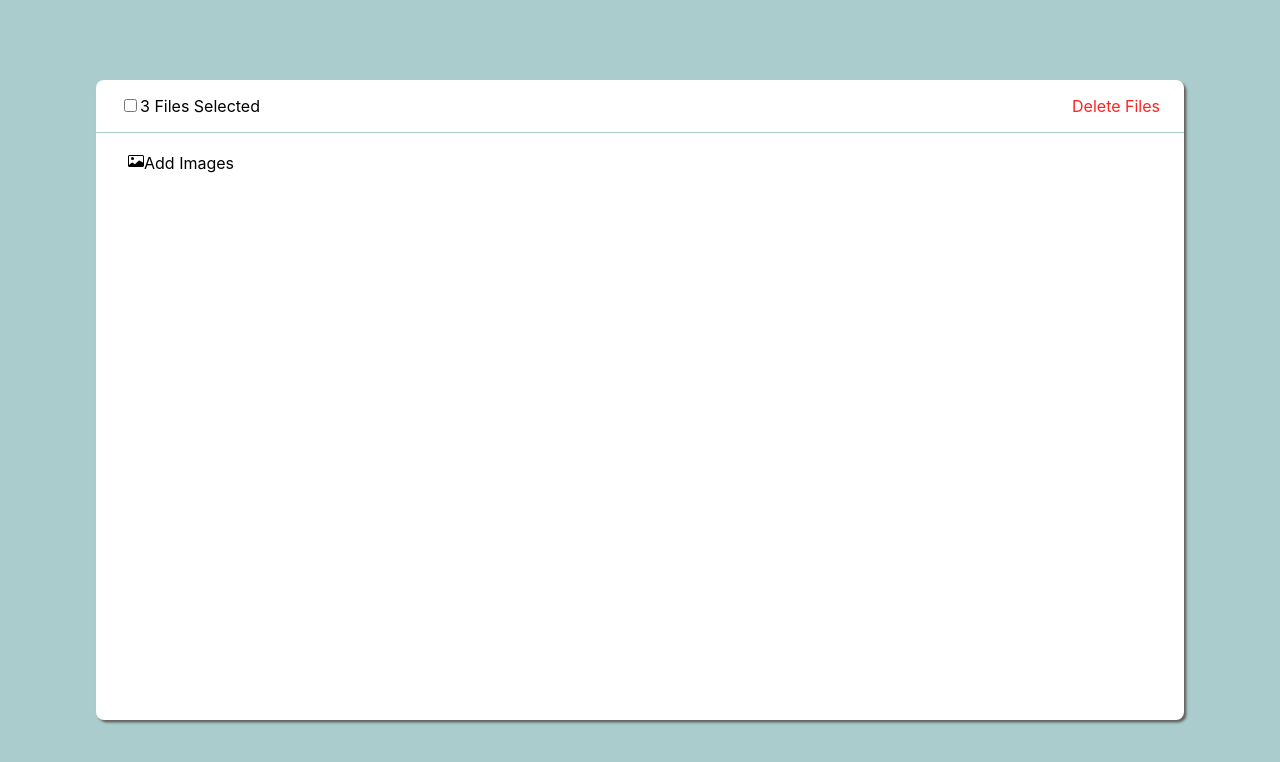
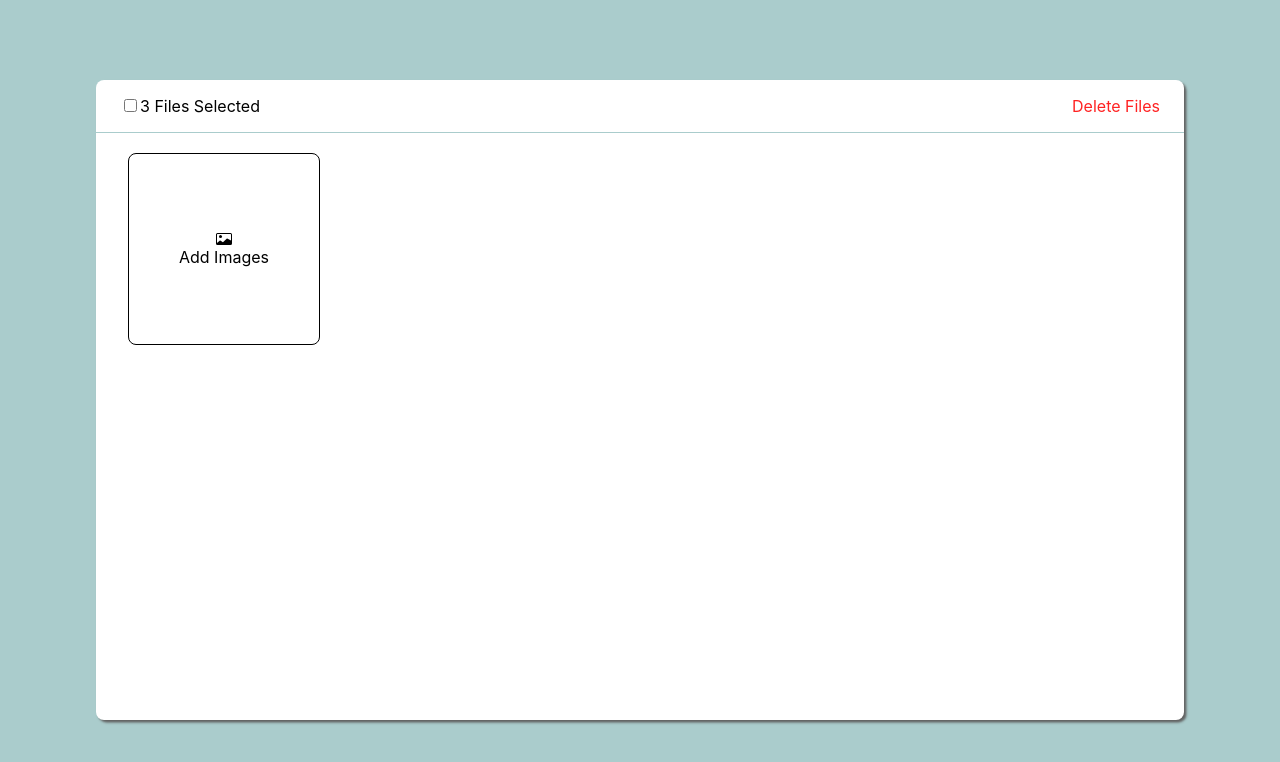
Before and after one commit to KawshikBss/react-picture-gallery, a React (Create React App) app: page / in a window 1280 px wide. Shown: the top 762 px of the page. Built offline with nearby package versions, Linux system fonts and the light colour scheme.

Commit message:
added style for add button

```diff
--- a/src/styles/gallery.css
+++ b/src/styles/gallery.css
@@ -49,3 +49,20 @@
     justify-content: center;
     grid-gap: 1rem;
 }
+
+.gallery-add-btn {
+    grid-column: span 1;
+    grid-row: span 1;
+    border: 1px solid black;
+    border-radius: 0.5rem;
+    display: flex;
+    flex-direction: column;
+    justify-content: center;
+    align-items: center;
+    gap: 2.25 rem;
+    cursor: pointer;
+}
+
+.gallery-add-btn:hover {
+    background-color: #c4c4c4;
+}
```
